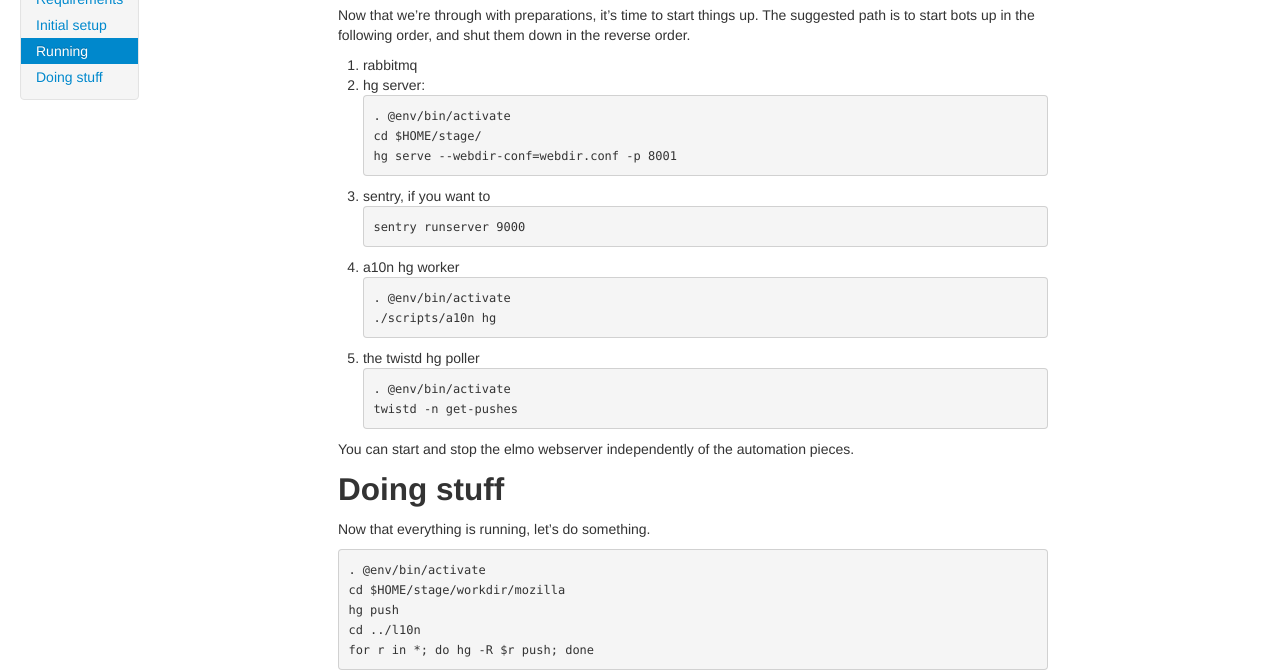
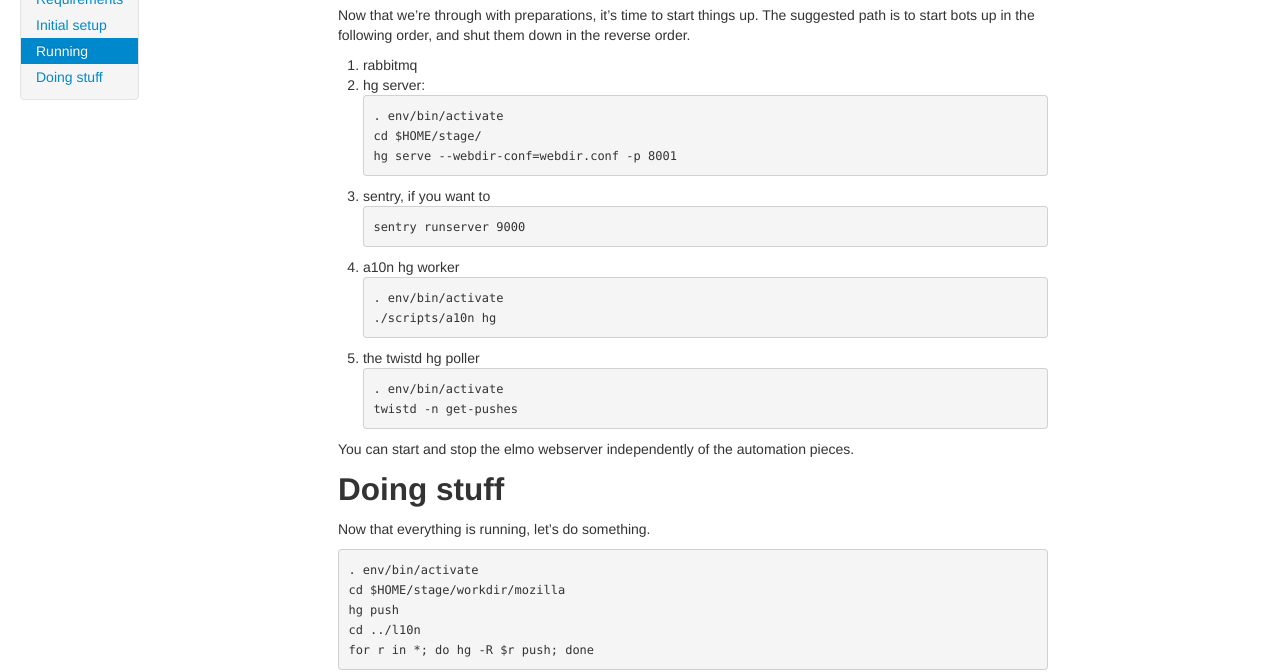
Before and after one commit to Pike/a10n, a Jekyll site: the page built from test-setup/index.md, in a window 1280 px wide and 900 px high, scrolled down 1666 px. Shown: the part 151-823 px from the top of the window. Built offline with Jekyll 4.4.1, drawn with Linux system fonts in a browser that asks for light colours.

```diff
--- a/test-setup/index.md
+++ b/test-setup/index.md
@@ -63,7 +63,7 @@ Next, run the setup script,
 
 This is going to create
 
-* `@env`, the virtualenv you'll want to activate, unless noted otherwise
+* `env`, the virtualenv you'll want to activate, unless noted otherwise
 * `$HOME/stage/repos`, with the `mozilla` and `l10n/*` upstream repositories
 * `$HOME/stage/workdir`, with the `mozilla` and `l10n/*` working clones
 * `$HOME/stage/webdir.conf`, to use to run the webserver
@@ -111,16 +111,16 @@ shut them down in the reverse order.
 
 1. rabbitmq
 1. hg server:
-   <pre><code>. @env/bin/activate
+   <pre><code>. env/bin/activate
    cd $HOME/stage/
    hg serve --webdir-conf=webdir.conf -p 8001</code></pre>
 1. sentry, if you want to
    <pre><code>sentry runserver 9000</code></pre>
 1. a10n hg worker
-   <pre><code>. @env/bin/activate
+   <pre><code>. env/bin/activate
    ./scripts/a10n hg</code></pre>
 1. the twistd hg poller
-   <pre><code>. @env/bin/activate
+   <pre><code>. env/bin/activate
    twistd -n get-pushes</code></pre>
 
 You can start and stop the elmo webserver independently of the
@@ -132,7 +132,7 @@ Doing stuff
 
 Now that everything is running, let's do something.
 
-    . @env/bin/activate
+    . env/bin/activate
     cd $HOME/stage/workdir/mozilla
     hg push
     cd ../l10n
```
